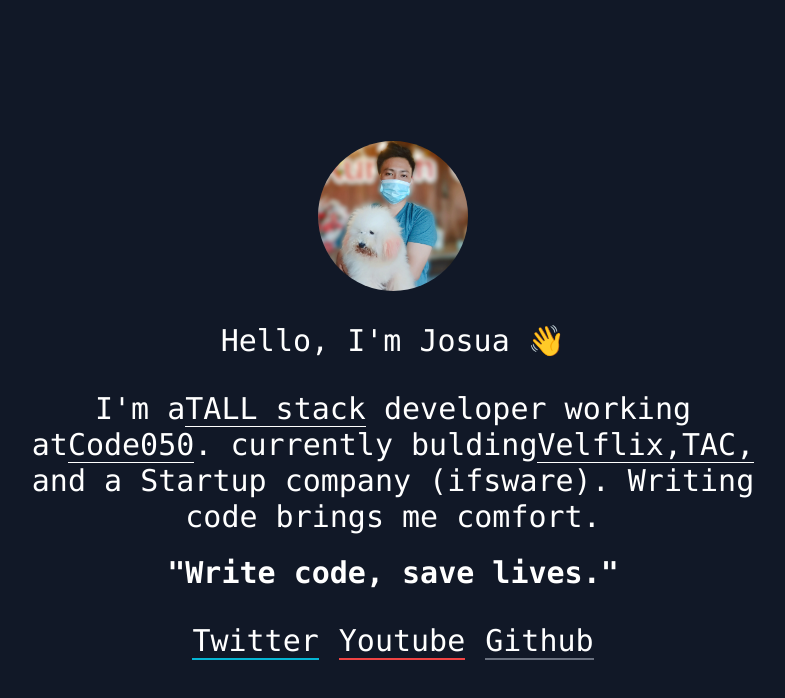
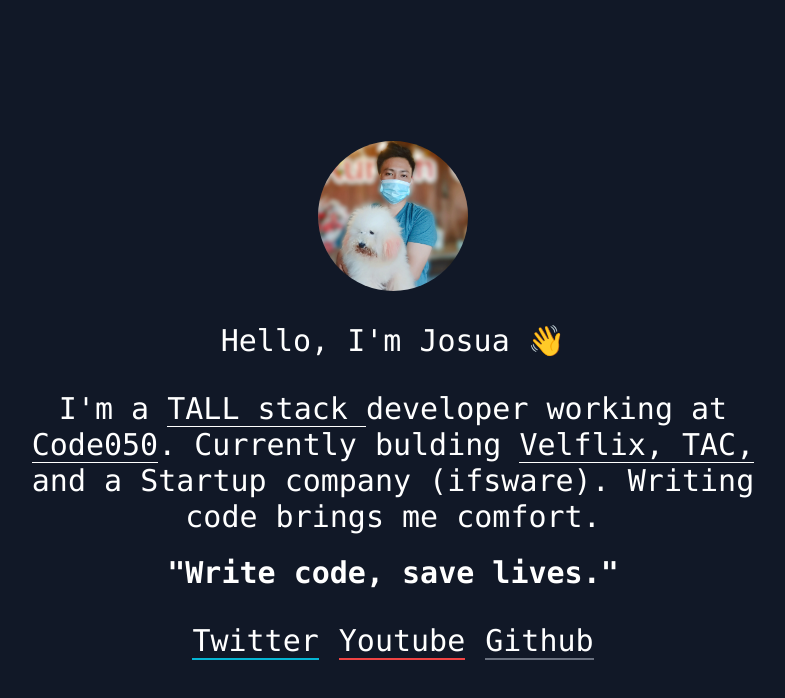
Before and after one commit to josuapsianturi/josuapsianturiwebsite, a Next.js app: page / in a window 1280 px wide. Shown: the top 698 px of the page, without its empty margins (247-1032 px from the left). Built offline with nearby package versions, Linux system fonts and the light colour scheme.

Commit message:
Update page.js

```diff
--- a/src/app/page.js
+++ b/src/app/page.js
@@ -11,12 +11,14 @@
               Hello, I'm Josua 👋
             </div>
 
-            <div className="text-center px-3 md:px-0">
-              I'm a
-              <a target="_blank" href="https://tallstack.dev/" className="border-b border-white">TALL stack</a> developer working at
+            <div className="px-3 md:px-0">
+              <span>I'm a </span>
+              <a target="_blank" href="https://tallstack.dev/" className="border-b border-white">TALL stack </a>
+              <span>developer working at </span>
               <a target="_blank" href="https://code050.nl/nl/over-ons" className="border-b border-white">Code050</a>.
-              currently bulding
-              <a target="_blank" href="https://github.com/josuapsianturi/velflix" className="border-b border-white">Velflix,</a>
+              <span> Currently bulding </span>
+              <a target="_blank" href="https://github.com/josuapsianturi/velflix" className="border-b border-white">Velflix, </a>
+
               <a target="_blank" href="https://github.com/josuapsianturi/tac" className="border-b border-white">TAC, </a>
               and a Startup company (ifsware). Writing code brings me comfort.
             </div>
```
